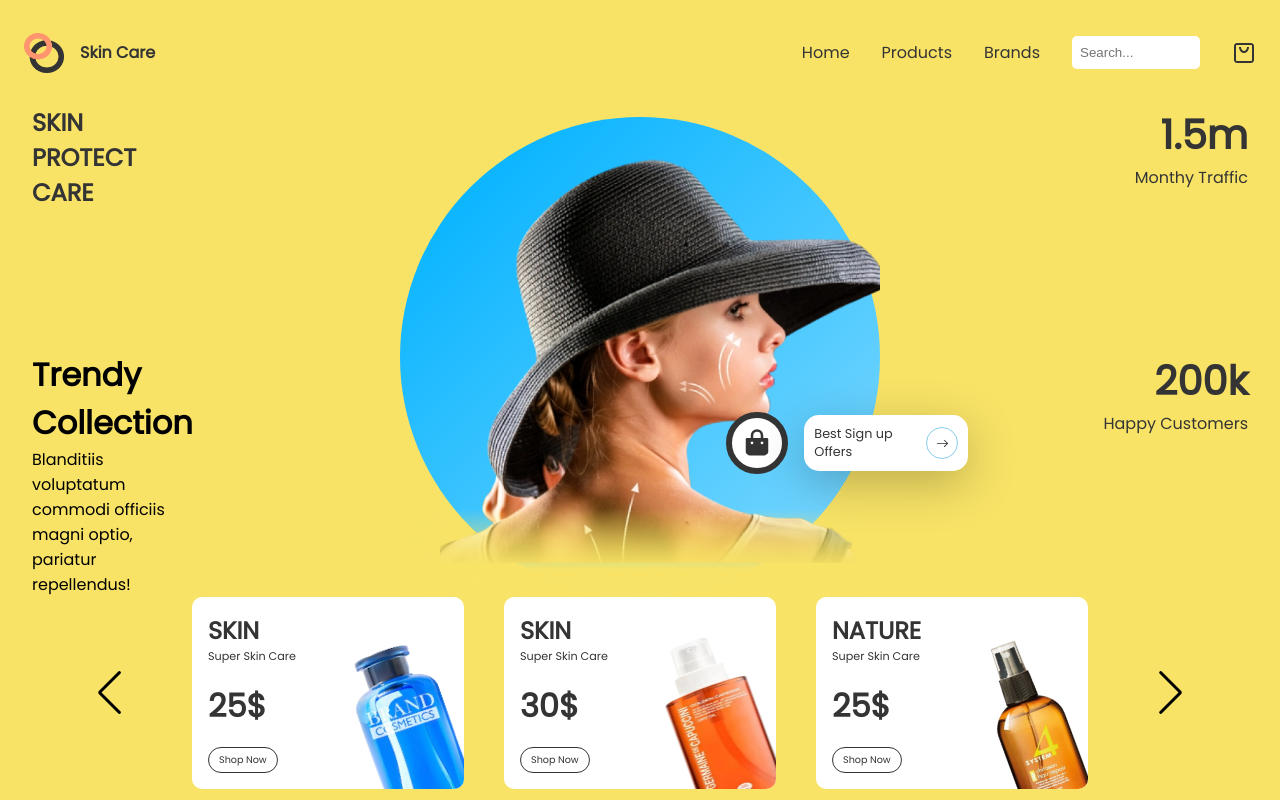
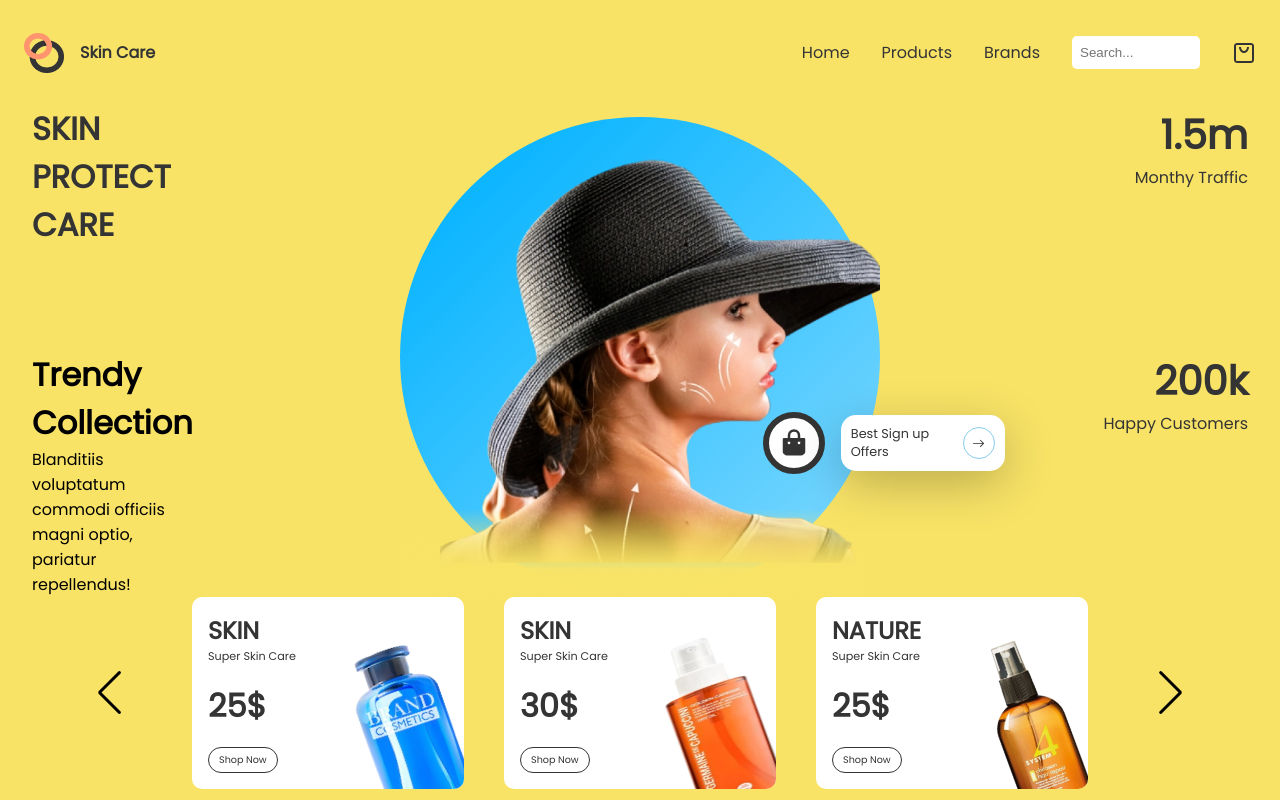
Before and after one commit to L3on06/SkinCare-Website, a React (Create React App) app: page / in a window 1280 px wide. Shown: the top 800 px of the page. Built offline with nearby package versions, Linux system fonts and the light colour scheme.

Commit message:
I added some animation on hero page.

```diff
--- a/src/Components/Hero/Hero.jsx
+++ b/src/Components/Hero/Hero.jsx
@@ -3,22 +3,47 @@ import css from './Hero.module.css'
 import HeroImg from "../../assets/hero.png";
 import { RiShoppingBagFill } from "react-icons/ri"
 import { BsArrowRight } from "react-icons/bs"
+import { motion } from "framer-motion"
 
 const Hero = () => {
+
+    const transition = { duration: 3, type: "spring" }
+
     return (
         <div className={css.container}>
             <div className={css.h_sliders}>
-                <span className={css.text1}>Skin Protect Care</span>
-                <div className={css.text2}>
+                <motion.span
+                    // initial={{ opacity: 0 }}
+                    whileInView={{ opacity: 1 }}
+                    transition={{ duration: 0.8, delay: 1 }}
+                    className={css.text1}>Skin Protect Care</motion.span>
+                <motion.div
+                    // initial={{ opacity: 0 }}
+                    whileInView={{ opacity: 1 }}
+                    transition={{ duration: 0.8, delay: 1.2 }}
+                    className={css.text2}>
                     <span>Trendy Collection</span>
                     <span>Blanditiis voluptatum commodi officiis magni optio, pariatur repellendus!</span>
-                </div>
+                </motion.div>
             </div>
 
             <div className={css.wrapper}>
-                <div className={css.blueCircle}></div>
-                <img src={HeroImg} alt="Hero Img" width={600} />
-                <div className={css.cart2}>
+                <motion.div
+                    initial={{ bottom: "5rem" }}
+                    whileInView={{ bottom: "0rem" }}
+                    transition={transition}
+                    className={css.blueCircle}>
+                </motion.div>
+                <motion.img
+                    initial={{ bottom: "-5rem" }}
+                    whileInView={{ bottom: "0rem" }}
+                    transition={transition}
+                    src={HeroImg} alt="Hero Img" width={600} />
+                <motion.div
+                    initial={{ right: "14%" }}
+                    whileInView={{ right: "0%" }}
+                    transition={transition}
+                    className={css.cart2}>
                     <RiShoppingBagFill />
                     <div className={css.signup}>
                         <span>Best Sign up Offers</span>
@@ -26,20 +51,28 @@ const Hero = () => {
                             <BsArrowRight />
                         </div>
                     </div>
-                </div>
+                </motion.div>
             </div>
 
 
             <div className={css.h_sliders}>
-                <div className={css.traffic}>
+                <motion.div
+                    initial={{ opacity: 0 }}
+                    whileInView={{ opacity: 1 }}
+                    transition={{ duration: 0.8, delay: 1.4 }}
+                    className={css.traffic}>
                     <span>1.5m</span>
                     <span>Monthy Traffic</span>
-                </div>
+                </motion.div>
 
-                <div className={css.customers}>
+                <motion.div
+                    initial={{ opacity: 0 }}
+                    whileInView={{ opacity: 1 }}
+                    transition={{ duration: 0.8, delay: 1.6 }}
+                    className={css.customers}>
                     <span>200k</span>
                     <span>Happy Customers</span>
-                </div>
+                </motion.div>
             </div>
         </div>
     )
--- a/src/Components/Hero/Hero.module.css
+++ b/src/Components/Hero/Hero.module.css
@@ -72,24 +72,22 @@
     justify-content: center;
 }
 
-
-
-
-
-
-
-
 .h_sliders {
     display: grid;
     grid-template-rows: 1fr 1fr;
 }
 
+.h_sliders>div {
+    opacity: 0;
+}
+
 .text1 {
     text-transform: uppercase;
-    font-size: 1.5rem;
+    font-size: 2rem;
     width: min-content;
     display: block;
     font-weight: 600;
+    opacity: 0;
 }
 
 .text2 {
@@ -97,6 +95,8 @@
     flex-direction: column;
     width: min-content;
     color: black;
+    opacity: 0;
+
 }
 
 .text2>:first-child {
```
